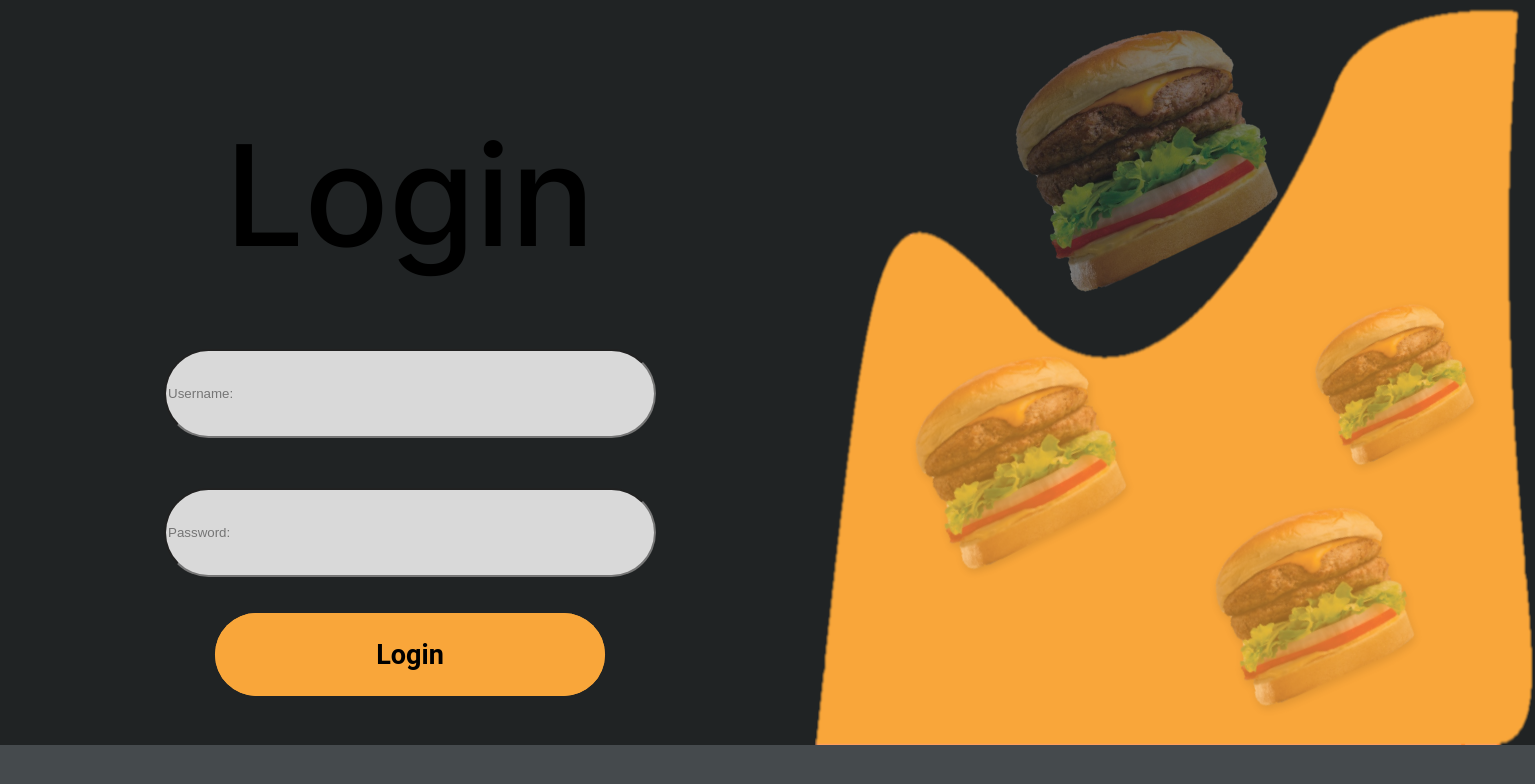
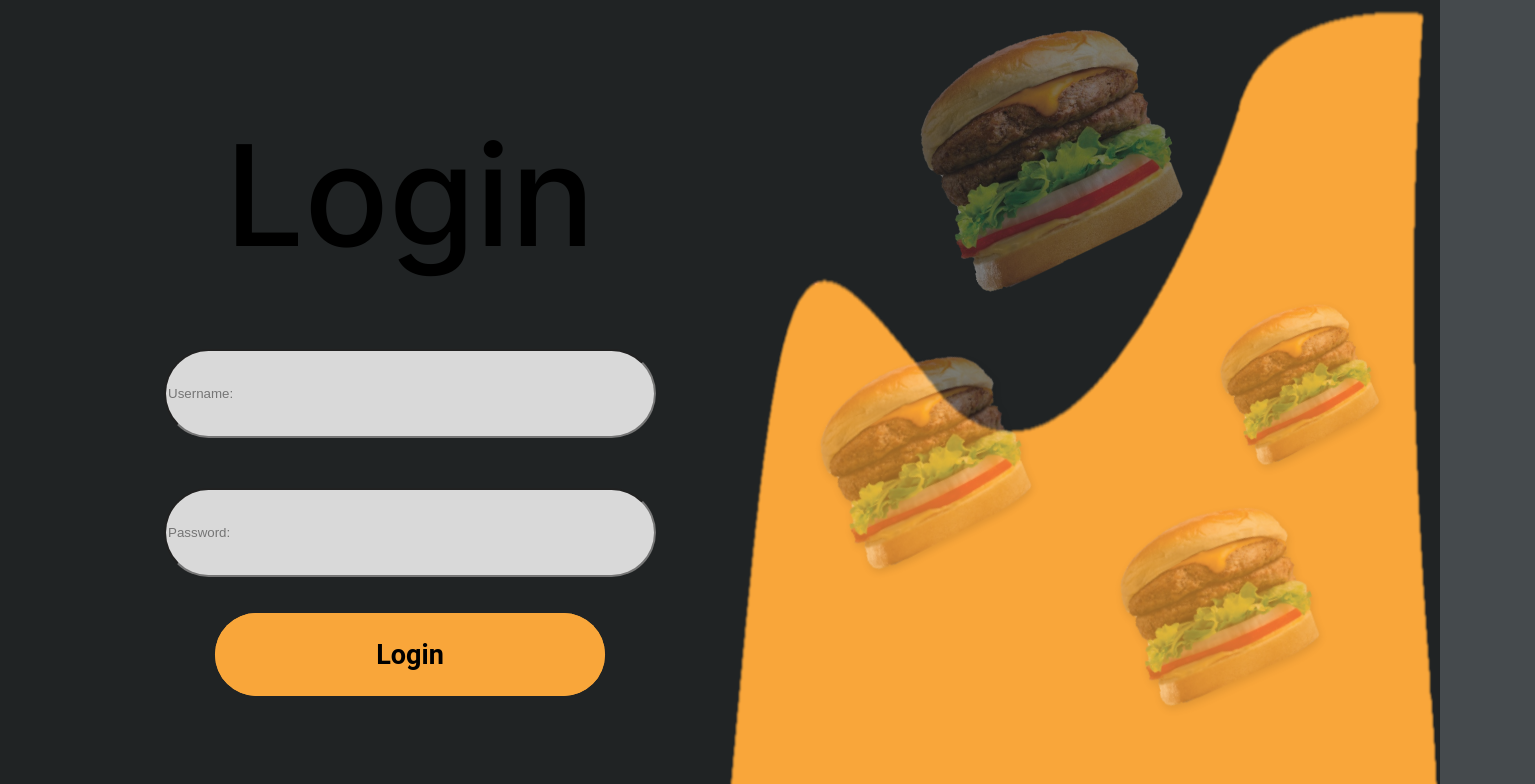
Before and after one commit to nukkua/inventory_managment, a React (Vite) app: page /login in a window 1280 px wide. Shown: the top 784 px of the page, 1535 px wide, since content can reach past the window. Built offline with nearby package versions, Linux system fonts and the light colour scheme.

Commit message:
gato pusheado

```diff
--- a/src/components/Login.css
+++ b/src/components/Login.css
@@ -2,13 +2,14 @@ body {
   margin: 0;
   padding: 0;
   width: 1440px;
+  height: 900px;
 }
 
 .view {
   display: flex;
   position: relative;
   width: 1440px;
-  height: 745px;
+  height: 900px;
   padding: 0;
   margin: 0;
   background-color: #202324;
@@ -103,11 +104,10 @@ body {
 .draw-container {
   display: flex;
   position: relative;
-  left: 95.1px;
   padding: 0;
   margin: 0;
   width: 720px;
-  height: 745px;
+  height: 900px;
   background-color: #202324;
 }
 .i1 {
@@ -163,7 +163,7 @@ body {
 .draw {
   display: flex;
   width: 720px;
-  height: 745px;
+  height: 900px;
   left: 300px;
   padding: 0;
   margin: 0;
--- a/src/index.css
+++ b/src/index.css
@@ -18,10 +18,8 @@
   display: flex;
   flex-direction: row;
   width: 1440px;
-  height: 900px;
 }
 .app-content {
   display: flex;
   flex-direction: column;
-  width: 1160px;
 }
```
